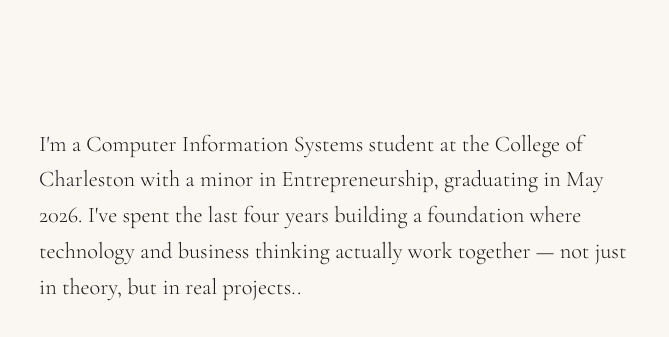
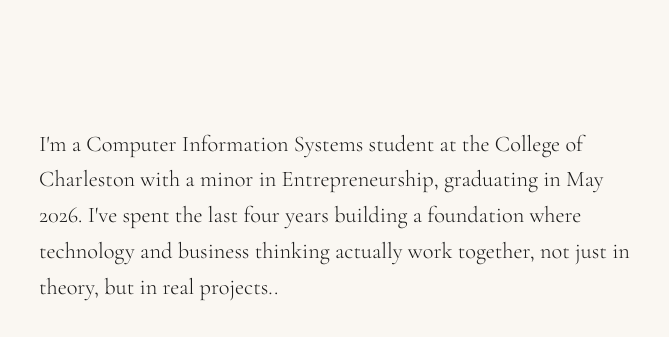
Before and after one commit to gracehannon/gracehannon-portfolio, a plain HTML site: page index.html in a window 1280 px wide. Shown: the part 820-1157 px from the top of the page, 223-892 px from the left. Drawn offline with nearby package versions, Linux system fonts and the light colour scheme.

Commit message:
Update index.html

```diff
--- a/index.html
+++ b/index.html
@@ -42,7 +42,7 @@
       <div class="intro-label">About</div>
       <div class="intro-text">
         <p>
-I'm a Computer Information Systems student at the College of Charleston with a minor in Entrepreneurship, graduating in May 2026. I've spent the last four years building a foundation where technology and business thinking actually work together — not just in theory, but in real projects..</p>
+I'm a Computer Information Systems student at the College of Charleston with a minor in Entrepreneurship, graduating in May 2026. I've spent the last four years building a foundation where technology and business thinking actually work together, not just in theory, but in real projects..</p>
         <a href="about.html" class="btn-text">More about me →</a>
       </div>
     </div>
```
